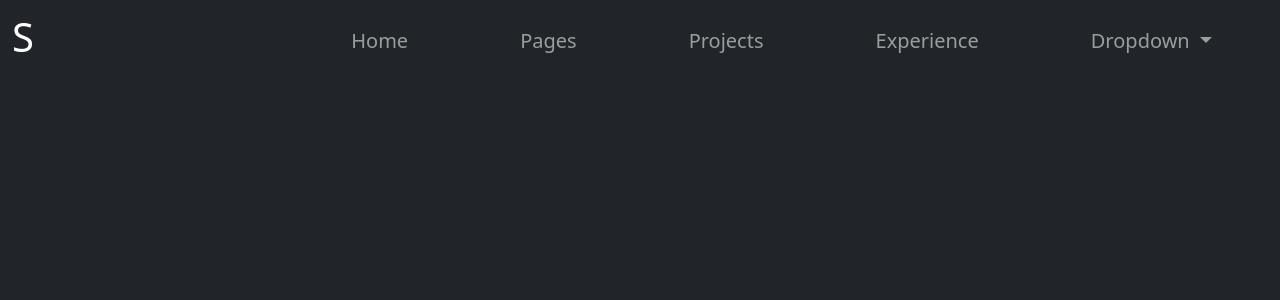
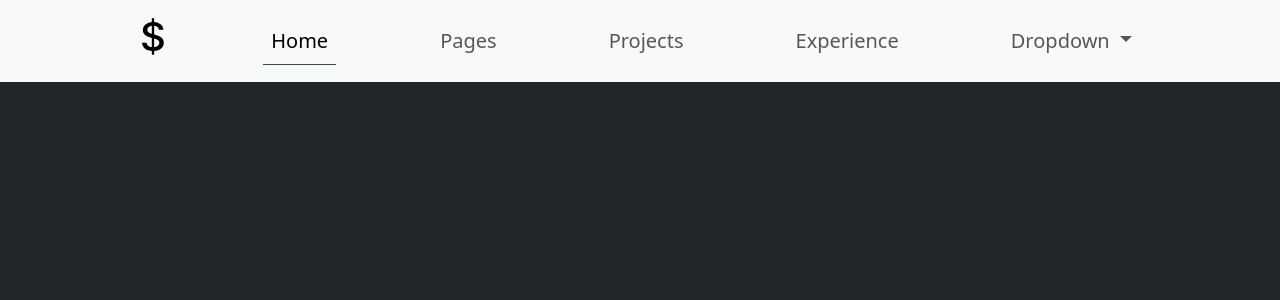
Before and after one commit to DracFiendMG/portfolio-angular, an Angular app: page / in a window 1280 px wide. Shown: the top 300 px of the page. Built offline with nearby package versions, Linux system fonts and the light colour scheme.

Commit message:
updated navbar to show active tabs

```diff
--- a/src/app/header/header.component.css
+++ b/src/app/header/header.component.css
@@ -0,0 +1,12 @@
+.container-fluid {
+    padding:  0 140px
+}
+
+.navbar-brand {
+    /* font-family: 'Cardo', serif; */
+    font-family: 'Inter', sans-serif;
+}
+
+.active {
+    border-bottom: 1px solid rgb(60, 74,74);
+}
--- a/src/app/header/header.component.html
+++ b/src/app/header/header.component.html
@@ -1,30 +1,33 @@
-<nav class="navbar navbar-expand-lg navbar-dark bg-dark">
+<nav class="navbar navbar-expand-lg navbar-light bg-light">
     <div class="container-fluid">
-      <a class="navbar-brand fw-bolder" href="#"><h1>S</h1></a>
+
+      <a class="navbar-brand fw-bolder" href="#"><h1>$</h1></a>
       <button class="navbar-toggler" type="button" data-bs-toggle="collapse" data-bs-target="#navbarSupportedContent" aria-controls="navbarSupportedContent" aria-expanded="false" aria-label="Toggle navigation">
         <span class="navbar-toggler-icon"></span>
       </button>
       <div class="collapse navbar-collapse" id="navbarSupportedContent">
         <ul class="navbar-nav ms-auto mb-2 my-lg-0 fs-5">
           <li class="nav-item mx-5">
-            <a href="" class="nav-link" (click)="onSelect('home')">
+            <a href="#" class="nav-link" [ngClass]="{ 'active': activeTab === 'home' }" (click)="onSelect('home')">
               Home
             </a>
           </li>
           <li class="nav-item mx-5">
-            <a href="#" class="nav-link" (click)="onSelect('pages')">
+            <a href="#" class="nav-link" [ngClass]="{ 'active': activeTab === 'pages' }" (click)="onSelect('pages')">
               Pages
             </a>
           </li>
           <li class="nav-item mx-5">
-            <a class="nav-link" href="#" (click)="onSelect('projects')" >Projects</a>
+            <a class="nav-link" href="#" [ngClass]="{ 'active': activeTab === 'projects' }" (click)="onSelect('projects')" >
+              Projects
+            </a>
           </li>
           <li class="nav-item mx-5">
-            <a href="#" class="nav-link" (click)="onSelect('experience')">
+            <a href="#" class="nav-link" [ngClass]="{ 'active': activeTab === 'experience' }" (click)="onSelect('experience')">
               Experience
             </a>
           </li>
-          <li class="nav-item dropdown mx-5">
+          <li class="nav-item dropdown ms-5">
             <a class="nav-link dropdown-toggle" href="#" id="navbarDropdown" role="button" data-bs-toggle="dropdown" aria-expanded="false">
               Dropdown
             </a>
--- a/src/app/header/header.component.ts
+++ b/src/app/header/header.component.ts
@@ -10,8 +10,10 @@ import { CommonModule } from '@angular/common';
 })
 export class HeaderComponent {
   @Output() tabSelected = new EventEmitter<string>()
+  activeTab = 'home'
 
   onSelect(tab: string) {
+    this.activeTab = tab
     this.tabSelected.emit(tab)
   }
 }
```
